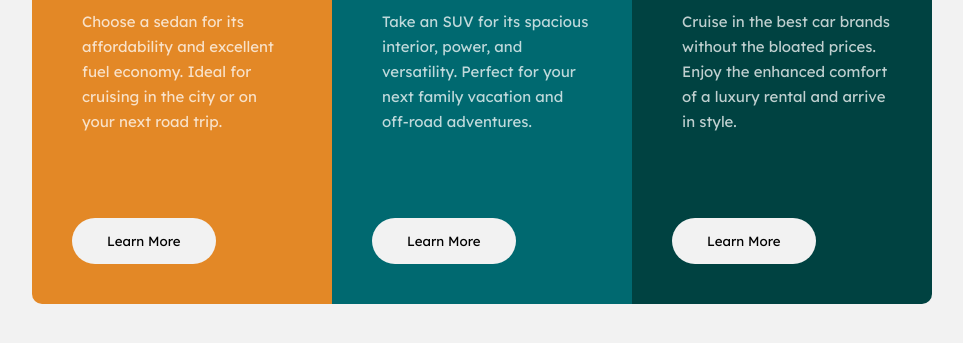
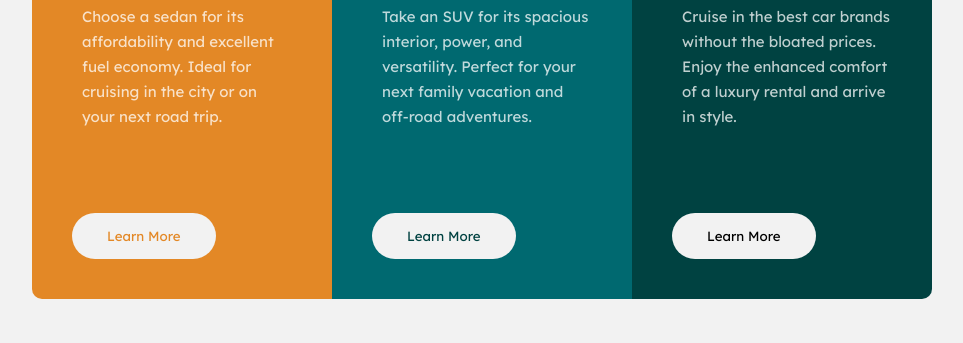
Before and after one commit to amrwaelshaaban/3-column-preview-card-component, a plain HTML site: page index.html in a window 1280 px wide. Shown: the part 381-724 px from the top of the page, without its empty margins (158-1121 px from the left). Drawn offline with Linux system fonts and the light colour scheme; a web font is replaced by a local one.

Commit message:
style file

```diff
--- a/style.css
+++ b/style.css
@@ -59,7 +59,7 @@ align-items: start;
 flex-direction: column;
 padding: 30px 0 0 50px;
 position: relative;
-margin-top: 70px;
+margin-top: 60px;
 }
 
 
@@ -115,6 +115,15 @@ margin-top: 70px;
 .container .box1{
     background: var(--gold-500);
     border-radius: 10px 0 0 10px;
+}
+.container .box1 button{
+    color: var(--gold-500);
+}
+.container .box2 button{
+    color: var(--cyan-800);
+}
+.container .box2 button{
+    color: var(--green-950);
 }
 .container .box2{
     background: var(--cyan-800);
```
